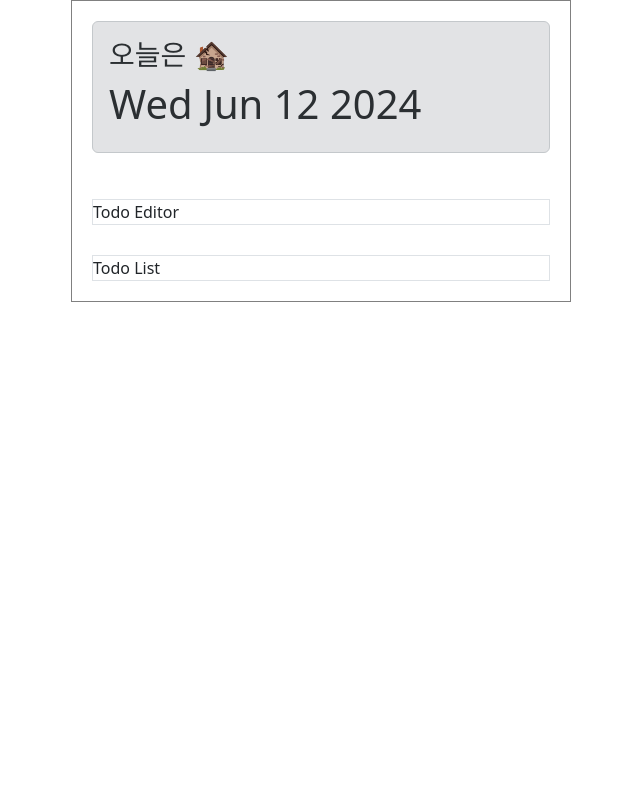
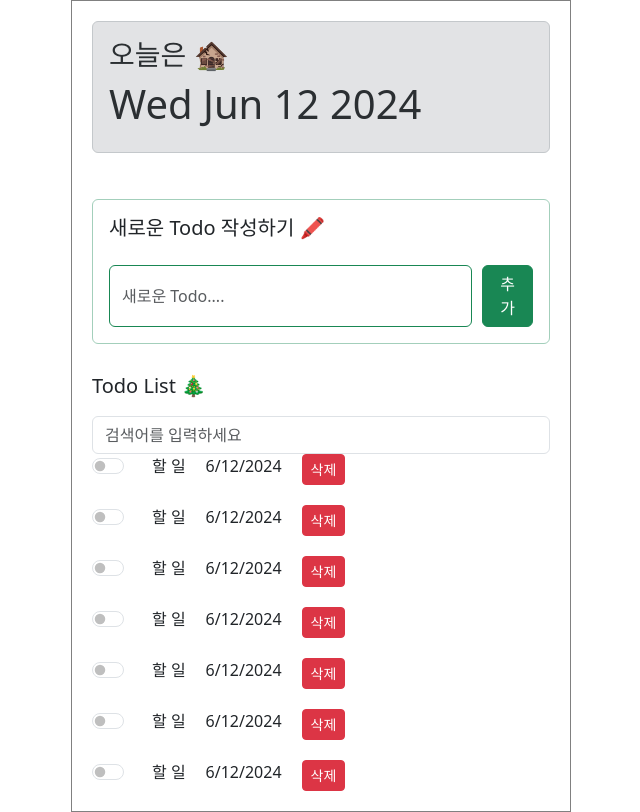
Before and after one commit to kth701/react, a React (Create React App) app in the folder todo/: page / in a window 1280 px wide. Shown: the whole page, without its empty margins (319-959 px from the left). Built offline with nearby package versions, Linux system fonts and the light colour scheme.

Commit message:
- todo component 작성하기

```diff
--- a/todo/src/App.js
+++ b/todo/src/App.js
@@ -1,6 +1,8 @@
 
 import './App.css';
 import Header from './component/Header.js';
+import TodoEditor from './component/TodoEditor.js';
+import TodoList from './component/TodoList.js';
 
 function App() {
   return (
@@ -8,9 +10,8 @@ function App() {
       <div className="contents">
 
         <Header />
-
-        <div className="border">Todo Editor</div>
-        <div className="border">Todo List</div>
+        <TodoEditor />
+        <TodoList />
       </div>
     </div>
   );
--- /dev/null
+++ b/todo/src/component/TodoEditor.css
@@ -0,0 +1,13 @@
+
+.TodoEditor .edit_wrapper {
+  width: 100%;
+  margin-top: 25px;
+
+  display: flex; /* row : 수평 방향 */
+  gap: 10px;
+}
+
+.TodoEditor input:focus {
+  outline:none !important;
+  box-shadow:none !important;
+}
--- /dev/null
+++ b/todo/src/component/TodoEditor.js
@@ -0,0 +1,19 @@
+import "./TodoEditor.css";
+
+
+const TodoEditor = () => {
+  return (
+    <div className="TodoEditor border border-success-subtle p-3 rounded-2 ">
+      <h5>새로운 Todo 작성하기 🖍</h5>
+
+      <div className="edit_wrapper">
+        <input className="form-control border-success"
+                placeholder="새로운 Todo...." />
+        <button className="btn btn-success">추가</button>
+      </div>
+
+    </div>
+  );
+};
+
+export default TodoEditor;
--- /dev/null
+++ b/todo/src/component/TodoItem.css
@@ -0,0 +1,17 @@
+.TodoList .list_wrapper {
+  /* TodoItem 행간격 조절 */
+  display: flex;
+
+  flex-direction: column;
+  gap: 20px;
+
+}
+
+
+.TodoList .list_wrapper .TodoItem{
+
+  display: flex;
+  gap: 20px;
+
+
+}
--- /dev/null
+++ b/todo/src/component/TodoItem.js
@@ -0,0 +1,24 @@
+import './TodoItem.css';
+
+
+const TodoItem =  () => {
+  return (
+    <div className="TodoItem">
+      <div className="checkbox_col form-check form-switch">
+        <input type="checkbox"
+              className="form-check-input" />
+      </div>
+      <div className="title_col">
+        할 일
+      </div>
+      <div className="date_col">
+        {new Date().toLocaleDateString()}
+      </div>
+      <div className="btn_col">
+        <button className="btn btn-danger btn-sm">삭제</button>
+      </div>
+    </div>
+  );
+}
+
+export default TodoItem;
--- /dev/null
+++ b/todo/src/component/TodoList.css
@@ -0,0 +1,4 @@
+
+.TodoList .search_wrapper{
+  padding-top: 10px;
+}
--- /dev/null
+++ b/todo/src/component/TodoList.js
@@ -0,0 +1,26 @@
+import './TodoList.css'
+import TodoItem from './TodoItem.js'
+
+const TodoList = () => {
+  return (
+    <div className="TodoList">
+      <h5>Todo List 🎄</h5>
+      <div className="search_wrapper">
+        <input className="form-control me-2"
+               type="Search"
+               placeholder="검색어를 입력하세요" />
+      </div>
+      <div className="list_wrapper">
+          <TodoItem />
+          <TodoItem />
+          <TodoItem />
+          <TodoItem />
+          <TodoItem />
+          <TodoItem />
+          <TodoItem />
+      </div>
+    </div>
+  );
+}
+
+export default TodoList;
```
